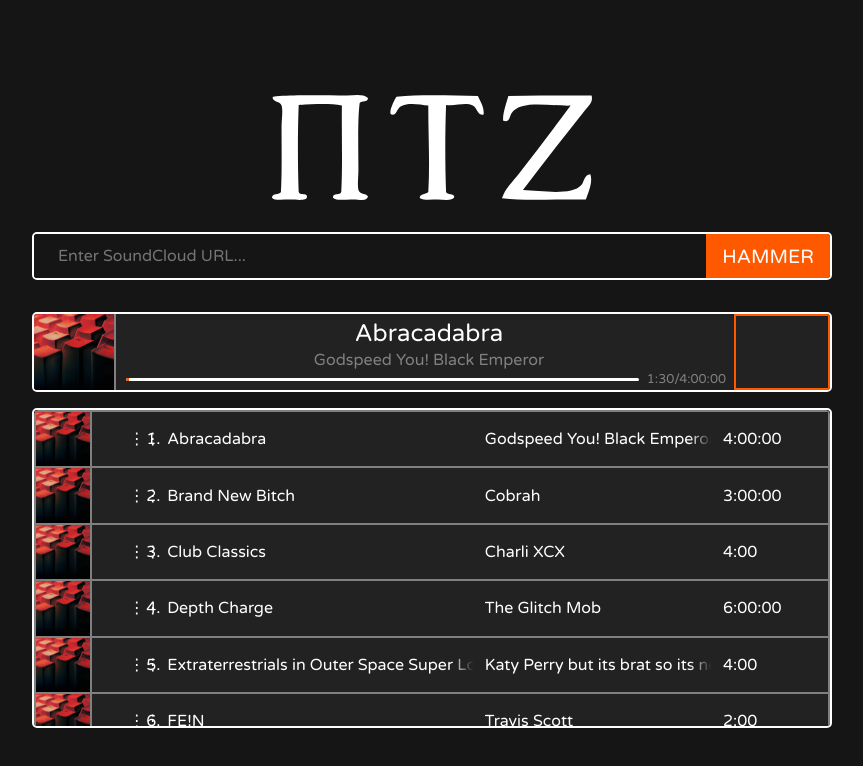
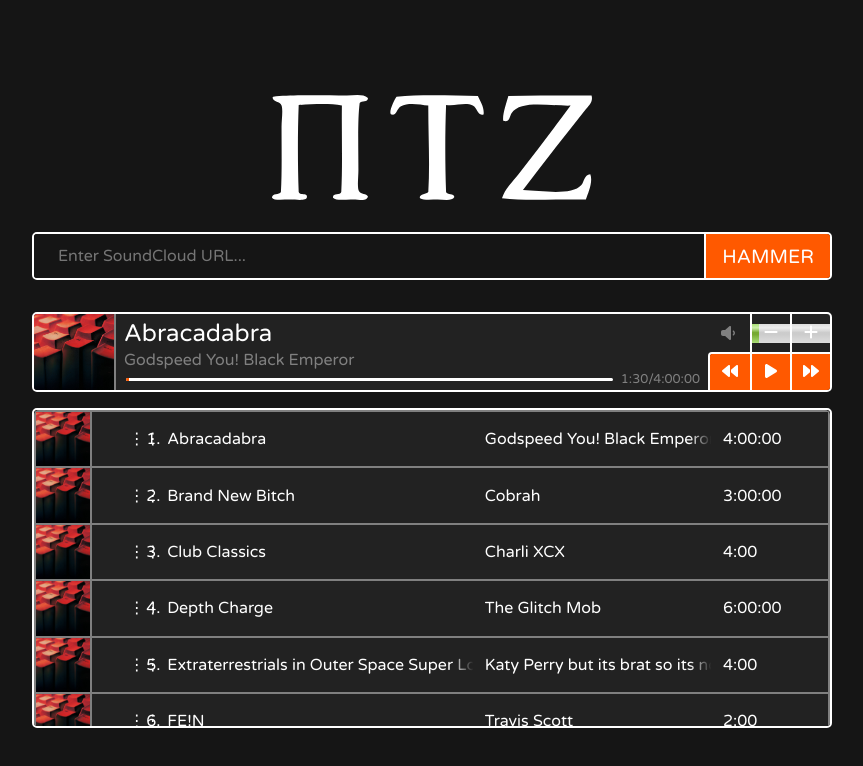
Before and after one commit to James-Randall-14/trackhammer, a React (Create React App) app in the folder client/: page / in a window 1280 px wide. Shown: the top 766 px of the page, without its empty margins (208-1071 px from the left). Built offline with nearby package versions, Linux system fonts and the light colour scheme.

Commit message:
added player

```diff
--- a/client/src/components/player/Buttons.jsx
+++ b/client/src/components/player/Buttons.jsx
@@ -1 +1,59 @@
 import "./Player.css";
+import { FontAwesomeIcon } from "@fortawesome/react-fontawesome";
+import {
+	faPlay,
+	faPause,
+	faForward,
+	faBackward,
+	faVolumeHigh,
+	faVolumeLow,
+	faVolumeXmark,
+	faPlus,
+	faMinus,
+} from "@fortawesome/free-solid-svg-icons";
+
+export default function Buttons(volume) {
+	var isPlaying = false;
+
+	volume = 1;
+
+	return (
+		<div className="Button-Panel container">
+			<div className="Volume-Container">
+				<div className="Volume-Icon-Container">
+					<FontAwesomeIcon
+						icon={
+							volume >= 5
+								? faVolumeHigh
+								: volume != 0
+									? faVolumeLow
+									: faVolumeXmark
+						}
+					/>
+				</div>
+				<div className="Volume-Meter-Container">
+					<meter className="Volume-Meter" max="10" value={volume}></meter>
+					<div className="Volume-Buttons-Container">
+						<button className="Volume-Button" type="button">
+							<FontAwesomeIcon icon={faMinus} />
+						</button>
+						<button className="Volume-Button" type="button">
+							<FontAwesomeIcon icon={faPlus} />
+						</button>
+					</div>
+				</div>
+			</div>
+			<div className="Playback-Buttons-Container">
+				<button className="Playback-Button Outer-Button" type="button">
+					<FontAwesomeIcon icon={faBackward} />
+				</button>
+				<button className="Playback-Button" type="button">
+					<FontAwesomeIcon icon={isPlaying ? faPause : faPlay} />
+				</button>
+				<button className="Playback-Button" type="button">
+					<FontAwesomeIcon icon={faForward} />
+				</button>
+			</div>
+		</div>
+	);
+}
--- a/client/src/components/player/Player.css
+++ b/client/src/components/player/Player.css
@@ -39,7 +39,7 @@
   overflow: hidden;
   white-space: nowrap;
   margin: 0.3rem 0 0 0.5rem;
-  text-align: center;
+  text-align: left;
   color: white;
   font-size: 1.5rem;
 }
@@ -56,7 +56,7 @@
   overflow: hidden;
   white-space: nowrap;
   margin: 0.1rem 0 0 0.5rem;
-  text-align: center;
+  text-align: left;
   color: gray;
   font-size: 1rem;
 }
@@ -111,13 +111,6 @@
   color: gray;
 }
 
-.Button-Panel {
-  flex: 0 0 6rem;
-  min-width: 6rem;
-  flex-shrink: 0;
-  border: 2px solid var(--accent-orange);
-}
-
 /* Overlay for fading out overflow text */
 .Fade-Out::after {
   content: "";
@@ -139,3 +132,111 @@
     display: none;
   }
 }
+
+/* Buttons and all that */
+
+.Button-Panel {
+  flex: 1 0 auto;
+  min-width: 5rem;
+  flex-shrink: 0;
+  /* border: 2px solid var(--accent-orange); */
+}
+
+.Playback-Buttons-Container {
+  height: 50%;
+  border-left: 2px solid white;
+  border-top: 2px solid white;
+  border-top-left-radius: 4px;
+  overflow: hidden;
+}
+
+.Playback-Button {
+  background-color: var(--accent-orange);
+  color: white;
+  height: 100%;
+  width: 33.333%;
+  border: 0;
+  border-left: 2px solid white;
+  width: 2.5rem;
+  transition-duration: 0.15s;
+}
+
+.Playback-Button:hover {
+  background-color: var(--darkened-orange);
+}
+
+.Playback-Button:active {
+  background-color: var(--bg-highlight);
+}
+
+.Outer-Button {
+  border-left: 0px;
+}
+
+.Volume-Container {
+  height: 50%;
+  text-align: right;
+  display: flex;
+}
+
+.Volume-Icon-Container {
+  width: 33.333%;
+  min-width: 33.333%;
+  height: 100%;
+  border: 0px;
+  color: gray;
+  background-color: var(--bg-highlight);
+  display: flex;
+  justify-content: flex-start;
+  align-items: center;
+  padding-left: 0.8rem;
+}
+
+.Volume-Button {
+  background-color: transparent;
+  color: white;
+  height: 100%;
+  width: 33.333%;
+  border: 0;
+  border-left: 2px solid white;
+  width: 2.5rem;
+  z-index: 1;
+  transition-duration: 0.15s;
+}
+
+.Volume-Button:hover {
+  color: gray;
+}
+
+.Volume-Button:active {
+  color: var(--bg);
+}
+
+.Volume-Buttons-Container {
+  z-index: 1;
+  height: 100%;
+  position: relative;
+}
+
+.Volume-Meter-Container {
+  width: 66.666%;
+  height: 100%;
+  position: relative;
+}
+
+.Volume-Meter {
+  position: absolute;
+  width: 100%;
+  height: 100%;
+  z-index: 0;
+  top: 0;
+  left: 0;
+  margin-left: 2px;
+
+  appearance: none;
+  background: none;
+}
+
+.Volume-Meter::-moz-meter-bar {
+  background: var(--accent-orange);
+}
--- a/client/src/components/player/Player.jsx
+++ b/client/src/components/player/Player.jsx
@@ -1,6 +1,7 @@
 import "./Player.css";
+import Buttons from "./Buttons.jsx";
 
-export default function Player({ songInfo, progress }) {
+export default function Player({ songInfo, progress, volume }) {
 	console.log(songInfo);
 
 	// Takes in time string and returns seconds
@@ -50,7 +51,7 @@
 					</div>
 				</div>
 			</div>
-			<div className="Button-Panel"></div>
+			<Buttons volume={volume} />
 		</div>
 	);
 }
--- a/client/src/components/queue/Queue.jsx
+++ b/client/src/components/queue/Queue.jsx
@@ -18,6 +18,7 @@
 		}
 	}
 
+	// eslint-disable-next-line
 	const [progress, setProgress] = useState("1:30");
 
 	const [queue, setQueue] = useState([
--- a/client/src/components/urlinput/URLInput.css
+++ b/client/src/components/urlinput/URLInput.css
@@ -27,6 +27,7 @@
 	transition-duration: 0.15s;
 	font-size: 1.2rem;
 	padding: 0.4rem 1rem;
+	border-left: 2px solid white;
 }
 
 .Hammer-Button:hover {
--- a/package.json
+++ b/package.json
@@ -1,6 +1,6 @@
 {
 	"name": "trackhammer",
-	"version": 1.0,
+	"version": 1,
 	"scripts": {
 		"server": "npm run start --prefix server",
 		"client": "npm run start --prefix client",
@@ -9,5 +9,9 @@
 	},
 	"devDependencies": {
 		"concurrently": "^9.1.2"
+	},
+	"dependencies": {
+		"@fortawesome/free-solid-svg-icons": "^6.7.2",
+		"@fortawesome/react-fontawesome": "^0.2.2"
 	}
 }
```
Also changed, not shown: 2 other files (tests, documents, lock files or other folders).
